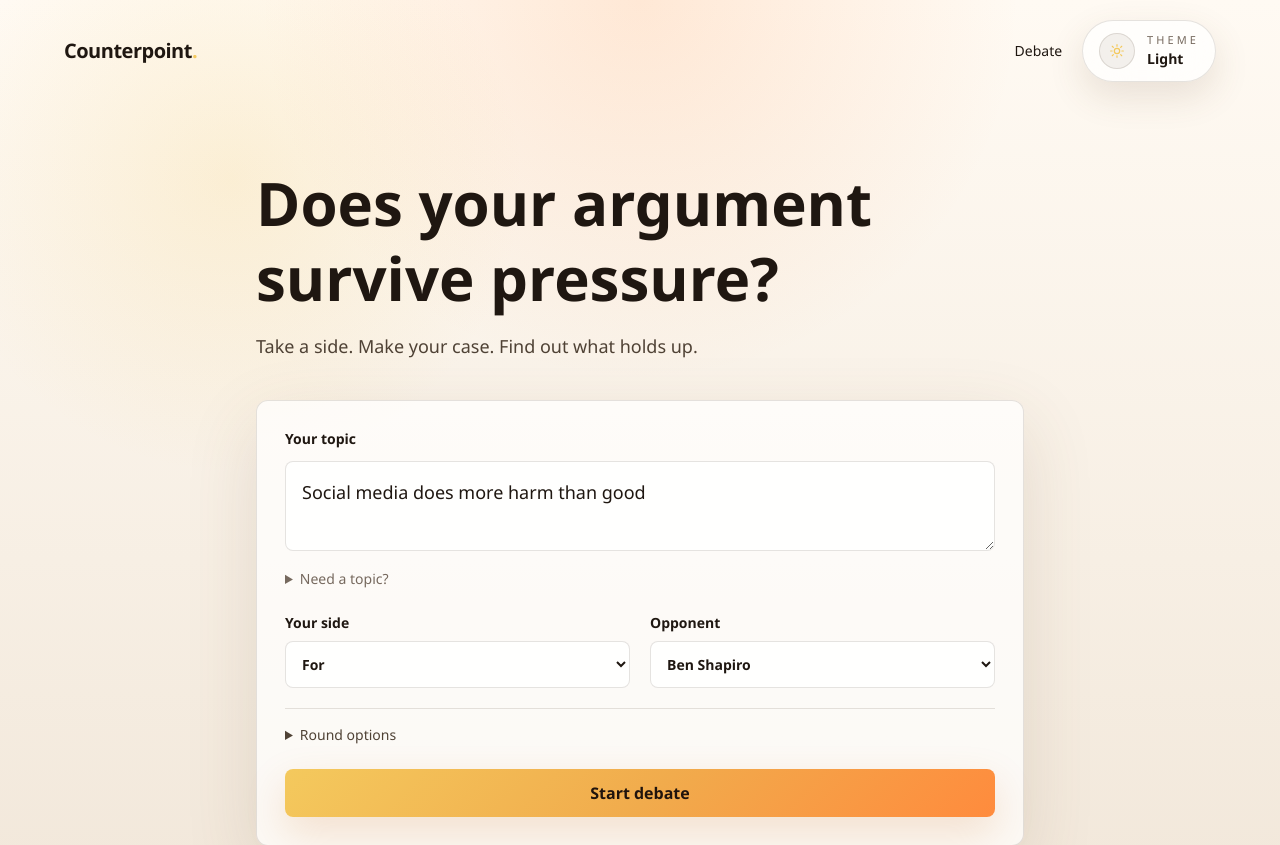
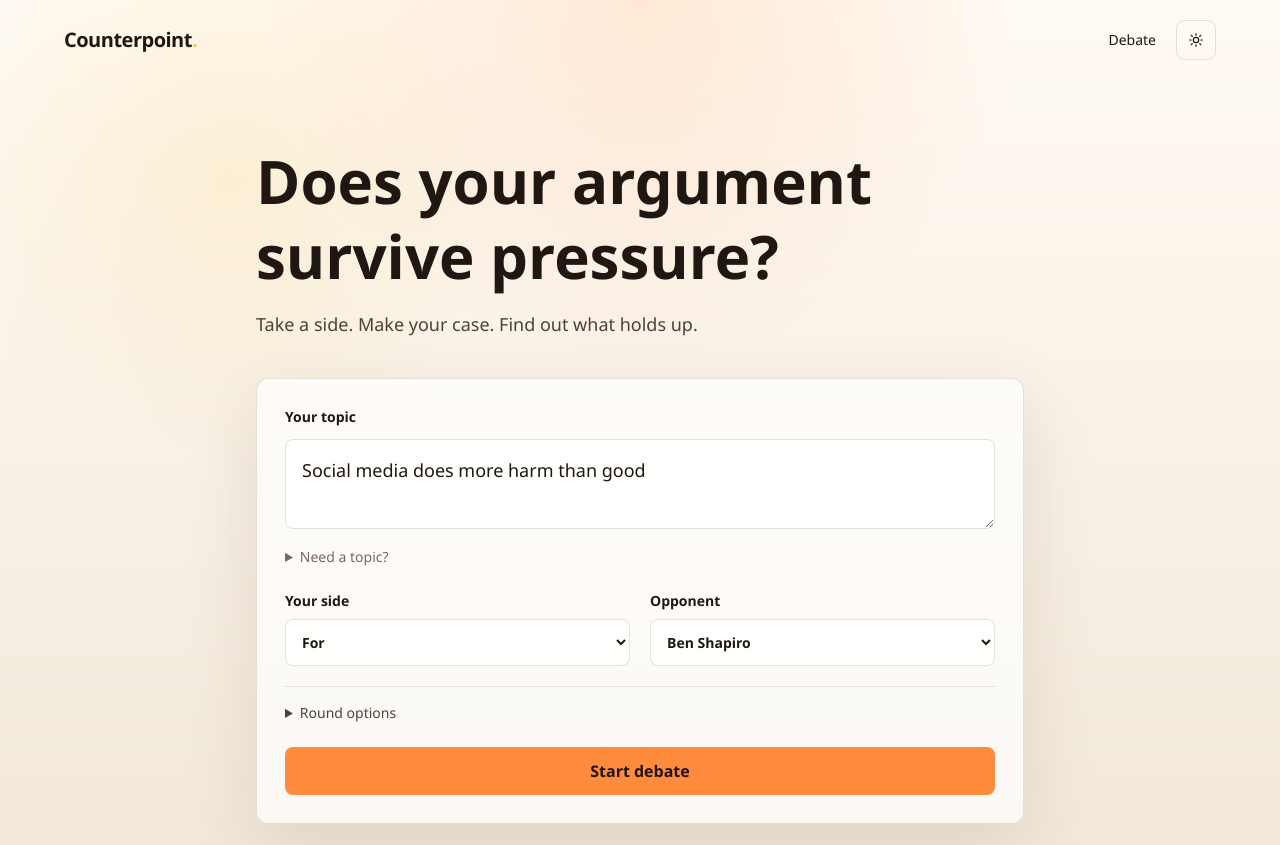
Before and after one commit to Damay0896/debate-me, a Next.js app: page / in a window 1280 px wide. Shown: the top 845 px of the page. Built offline with nearby package versions, Linux system fonts and the light colour scheme.

Commit message:
Refine debate copy controls and request resilience

```diff
--- a/app/debate/debate-experience.tsx
+++ b/app/debate/debate-experience.tsx
@@ -908,6 +908,7 @@ export default function DebateExperience({
     try {
       const response = await fetch("/api/debate", {
         method: "POST",
+        signal: AbortSignal.timeout(25000),
         headers: {
           "Content-Type": "application/json",
         },
@@ -1039,7 +1040,7 @@ export default function DebateExperience({
       <header className="debate-heading">
         <div className="min-w-0">
           <h1 className="text-xl font-semibold leading-snug sm:text-2xl">{session.topic}</h1>
-          <p className="theme-muted mt-2 text-sm">You: {session.userSide} · {opponentPersonality.label} · {replyStyle.label} · {userTurns} turns</p>
+          <p className="theme-muted mt-2 text-sm">You: {session.userSide} · {opponentPersonality.label} · {replyStyle.label} · {userTurns} {userTurns === 1 ? "turn" : "turns"}</p>
         </div>
         <button type="button" disabled={isRouting || isThinking || userTurns === 0} onClick={openResults}
           className="theme-button-secondary shrink-0 rounded-lg border px-4 py-2 text-sm disabled:opacity-40">Finish round</button>
@@ -1082,10 +1083,11 @@ export default function DebateExperience({
             {error && <p role="alert" className="theme-error mt-2 text-sm">{error}</p>}
           </div>
         </section>
-        {activeTool && <aside id="debate-tools" className="debate-tools" aria-label="Debate tools">
+        {activeTool && <aside id="debate-tools" className="debate-tools" aria-label="Debate tools"
+          onKeyDown={(event) => { if (event.key === "Escape") { setActiveTool(null); document.getElementById("argument")?.focus(); } }}>
           <div className="mb-5 flex items-center justify-between">
             <h2 className="font-semibold">{activeTool === "coach" ? "Coach notes" : activeTool === "evidence" ? "Evidence" : "Draft check"}</h2>
-            <button type="button" onClick={() => setActiveTool(null)} className="theme-muted text-sm">Close</button>
+            <button type="button" onClick={() => { setActiveTool(null); document.getElementById("argument")?.focus(); }} className="theme-muted text-sm">Close</button>
           </div>
           {activeTool === "coach" && <>
             {turnFeedback ? <>
--- a/app/globals.css
+++ b/app/globals.css
@@ -927,6 +927,12 @@ html[data-theme="light"] .theme-accent-chip {
 .debate-composer { flex-shrink: 0; padding-top: 12px; border-top: 1px solid var(--border); }
 .debate-composer textarea { resize: vertical; max-height: 180px; }
 .debate-tools { min-width: 0; overflow-y: auto; overscroll-behavior: contain; padding: 12px 16px; border-left: 1px solid var(--border); background: var(--background); }
+button:focus-visible, a:focus-visible, summary:focus-visible, textarea:focus-visible, select:focus-visible {
+  outline: 2px solid var(--accent-strong);
+  outline-offset: 3px;
+}
+.debate-toolbar button, .debate-tools button { min-height: 40px; }
+.debate-composer > button { display: -webkit-box; -webkit-line-clamp: 2; -webkit-box-orient: vertical; overflow: hidden; }
 body:has(.debate-workspace) footer { display: none; }
 .report-verdict-line { display: grid; grid-template-columns: 150px minmax(0, 1fr); gap: 28px; padding: 24px 0; border-block: 1px solid var(--border); }
 .report-takeaways article { display: grid; grid-template-columns: 145px minmax(0, 1fr); gap: 24px; padding: 20px 0; border-bottom: 1px solid var(--border); }
--- a/app/results/results-view.tsx
+++ b/app/results/results-view.tsx
@@ -441,8 +441,8 @@ export default function ResultsView({ initialSessionId }: ResultsViewProps) {
           </div>
         </section>
         <div className="theme-muted flex flex-wrap gap-x-6 gap-y-2 text-sm">
-          <span>{turnStatValue} {turnStatLabel.toLowerCase()}</span>
-          <span>{wordStatValue} {wordStatLabel.toLowerCase()}</span>
+          <span>{turnStatLabel}: {turnStatValue}</span>
+          <span>{wordStatLabel}: {wordStatValue}</span>
           <span>Best skill: {topSkillValue}</span>
         </div>
         {isLoading && <p role="status" className="theme-muted text-sm">Updating analysis...</p>}
--- a/components/theme-toggle.tsx
+++ b/components/theme-toggle.tsx
@@ -134,27 +134,14 @@ export default function ThemeToggle() {
     <button
       type="button"
       onClick={toggleTheme}
-      className="theme-toggle inline-flex items-center gap-3 rounded-full border px-4 py-3 backdrop-blur-xl"
+      className="inline-flex h-10 w-10 items-center justify-center rounded-lg border border-[var(--border)]"
       aria-label={
         mounted
           ? `Switch to ${theme === "dark" ? "light" : "dark"} mode`
           : "Toggle theme"
       }
     >
-      <span className="theme-toggle-icon flex h-9 w-9 items-center justify-center rounded-full border">
-        <span className="theme-accent">
-          {mounted && theme === "light" ? <SunIcon /> : <MoonIcon />}
-        </span>
-      </span>
-
-      <span className="flex flex-col items-start leading-none">
-        <span className="theme-muted text-[11px] uppercase tracking-[0.28em]">
-          Theme
-        </span>
-        <span className="mt-1 text-sm font-semibold">
-          {mounted ? (theme === "dark" ? "Dark" : "Light") : "Theme"}
-        </span>
-      </span>
+      {mounted && theme === "light" ? <SunIcon /> : <MoonIcon />}
     </button>
   );
 }
--- a/lib/debate.ts
+++ b/lib/debate.ts
@@ -2753,10 +2753,7 @@ function buildOpeningOpponentMessage(input: {
   opponentPersonality: OpponentPersonality;
   replyStyle: ReplyStyle;
 }) {
-  const personality = getOpponentPersonalityMeta(input.opponentPersonality);
-  const replyStyle = getReplyStyleMeta(input.replyStyle);
-
-  return `${personality.opening} ${replyStyle.opening} You are defending the ${input.userSide.toLowerCase()} side of "${input.topic}" and I am arguing the ${input.opponentSide.toLowerCase()} side. Start with your strongest claim, and make it specific enough to defend under pressure.`;
+  return `You are arguing ${input.userSide === "Pro" ? "for" : "against"} "${input.topic}". I'll take the other side. What's your strongest reason?`;
 }
 
 export function buildDebateSystemPrompt(session: DebateSession) {
--- a/lib/theme-styles.ts
+++ b/lib/theme-styles.ts
@@ -210,8 +210,8 @@ svg text {
 }
 
 .theme-button-primary {
-  background: var(--accent-surface);
-  box-shadow: 0 16px 40px var(--accent-shadow);
+  background: var(--accent-strong);
+  box-shadow: none;
   color: var(--accent-ink);
 }
 
```
